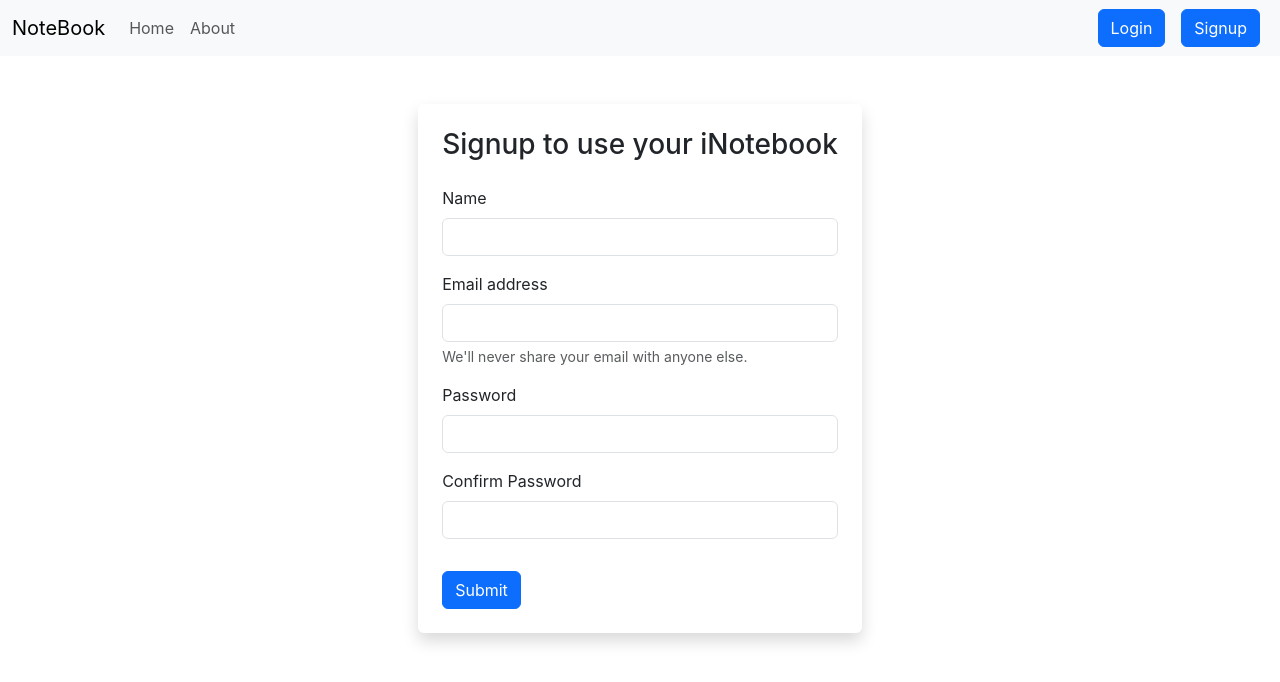
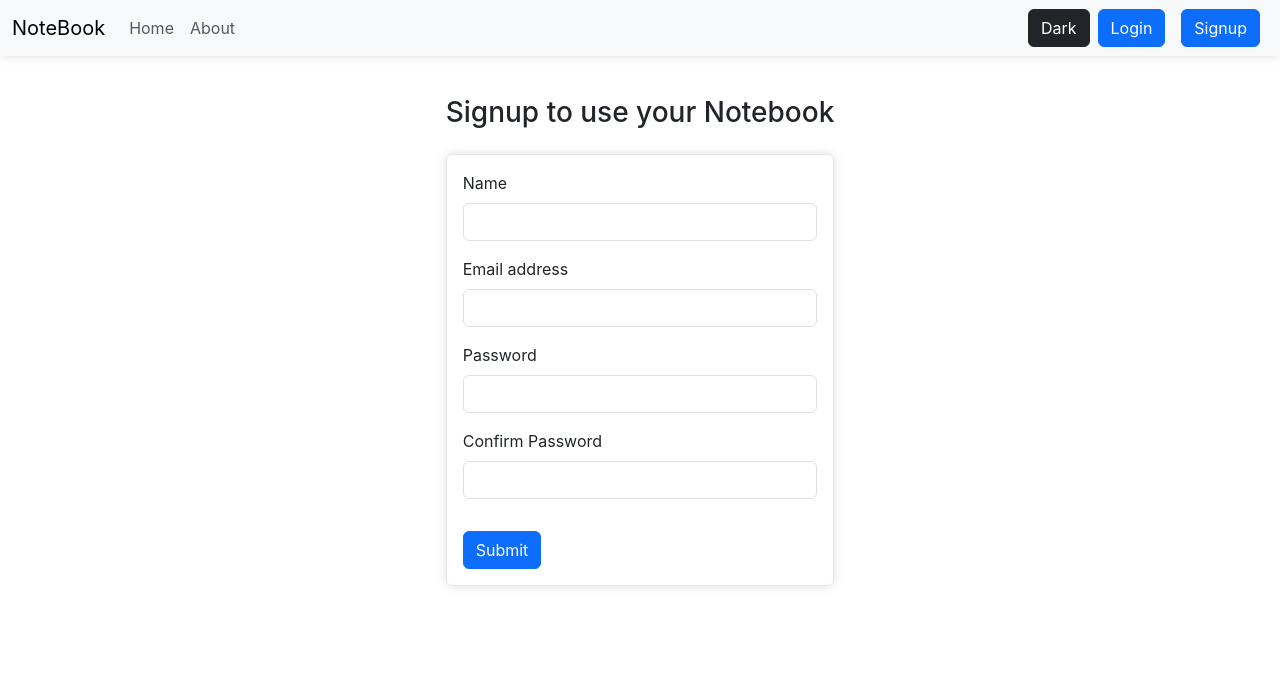
Before and after one commit to prasunbairagi/iNotebook, a React (Create React App) app: page /signup in a window 1280 px wide. Shown: the top 682 px of the page. Built offline with nearby package versions, Linux system fonts and the light colour scheme.

Commit message:
Light and Dark Theme changes initiated

```diff
--- a/src/App.js
+++ b/src/App.js
@@ -8,9 +8,10 @@ import Alert from "./components/Alert";
 import Signup from "./components/Signup";
 import Loginform from "./components/Loginform";
 import { useState } from "react";
+import { useSelector } from "react-redux";
 function App() {
   const [alert, setAlert] = useState(null);
-
+  const theme = useSelector((state) => state.theme);
   const showAlert = (message, type) => {
     setAlert({
       msg: message,
@@ -26,7 +27,7 @@ function App() {
         <Router>
           <Navbar />
           <Alert alert={alert}/>
-          <div className="container">
+          <div className={`${theme === 'dark' ? 'bg-dark' : ''}`} style={{height:'100vh'}}>
             <Routes>
               <Route exact path="/" element={<Home showAlert={showAlert} />} />
               <Route exact path="/about" element={<About />} />
--- a/src/components/AddNote.js
+++ b/src/components/AddNote.js
@@ -1,7 +1,8 @@
 import React, { useContext, useState } from "react";
 import noteContext from "../context/notes/noteContext";
-
+import { useSelector } from "react-redux";
 const AddNote = (props) => {
+  const theme= useSelector((state)=>state.theme)
   const context = useContext(noteContext);
   const { addNote } = context;
   const [note, setNote] = useState({ title: "", description: "", tag: "" });
@@ -18,14 +19,14 @@ const AddNote = (props) => {
     <div className="py-3">
       <h3 className="pb-2">Add a note</h3>
 
-      <form className="card p-3">
+      <form className={`card ${theme === 'dark' ? 'addnotecard-dark' : 'addnotecard-light'} p-3`}>
         <div className="mb-3">
           <label htmlFor="title" className="form-label">
             Title
           </label>
           <input
             type="text"
-            className="form-control"
+            className={`form-control ${theme === 'dark' ? 'form-control-dark' : ''}`}
             id="title"
             name="title"
             aria-describedby="emailHelp"
@@ -38,21 +39,13 @@ const AddNote = (props) => {
             Description
           </label>
           <textarea
-            className="form-control"
+            className={`form-control ${theme === 'dark' ? 'form-control-dark' : ''}`}
             id="description"
             name="description"
             onChange={onChange}
             value={note.description}
             rows="3"
           />
-          {/* <input
-            type="text"
-            className="form-control"
-            id="description"
-            name="description"
-            onChange={onChange}
-            value={note.description}
-          /> */}
         </div>
         <div className="mb-3">
           <label htmlFor="tag" className="form-label">
@@ -60,7 +53,7 @@ const AddNote = (props) => {
           </label>
           <input
             type="text"
-            className="form-control"
+            className={`form-control ${theme === 'dark' ? 'form-control-dark' : ''}`}
             id="tag"
             name="tag"
             onChange={onChange}
--- a/src/components/Alert.js
+++ b/src/components/Alert.js
@@ -9,7 +9,7 @@ const capitalize=(word)=>{
     return lower.charAt(0).toUpperCase() + lower.slice(1);
 }
   return (
-    props.alert && <div className={`alert alert-${props.alert.type} alert-dismissible fade show`} role="alert">
+    props.alert && <div className={`my-0 alert alert-${props.alert.type} alert-dismissible fade show`} role="alert">
   <strong>{capitalize(props.alert.type)}</strong>: {props.alert.msg}
   {/* <button type="button" className="btn-close" data-bs-dismiss="alert" aria-label="Close"></button> */}
 </div>
--- a/src/components/Home.js
+++ b/src/components/Home.js
@@ -1,12 +1,10 @@
-// import React,{useContext} from "react";
-// import noteContext from "../context/notes/noteContext";
 import React from "react";
 import Notes from "./Notes";
+import { useSelector } from "react-redux";
 const Home = (props) => {
-  // const context = useContext(noteContext);
-  // const {notes, setNotes} = context;
+  const theme = useSelector((state) => state.theme);
   return (
-    <div>
+    <div className={`container ${theme==='dark'?'bg-dark':''}`}>
      <Notes showAlert={props.showAlert}/>
     </div>
   );
--- a/src/components/Loginform.js
+++ b/src/components/Loginform.js
@@ -1,7 +1,8 @@
 import React, { useState } from "react";
 import { useNavigate } from "react-router-dom";
-
+import { useSelector } from "react-redux";
 const Loginform = (props) => {
+  const theme = useSelector((state) => state.theme);
   const [credentials, setCredentials] = useState({ email: "", password: "" });
   let navigate = useNavigate();
   const onChange = (e) => {
@@ -31,26 +32,28 @@ const Loginform = (props) => {
     }
   };
   return (
-    <div className="d-flex py-5 px-3 justify-content-center">
-      <div className="py-4 px-4 rounded-2 shadow " style={{maxWidth:'500px'}}>
-        <h3 className="pb-3">Login to use your iNotebook</h3>
-        <form onSubmit={handleSubmit}>
+    <div className="d-flex py-5 pt-3 px-3 justify-content-center">
+      <div className="py-4 px-4 " style={{ maxWidth: "500px" }}>
+        <h3 className="pb-3">Login to use your Notebook</h3>
+        <form
+          className={`p-3 rounded-2 ${
+            theme === "dark" ? "addnotecard-dark" : "addnotecard-light"
+          }`}
+          onSubmit={handleSubmit}
+        >
           <div className="mb-3">
             <label htmlFor="email" className="form-label">
               Email address
             </label>
             <input
               type="email"
-              className="form-control"
+              className={`form-control ${theme === 'dark' ? 'form-control-dark' : ''}`}
               id="email"
               value={credentials.email}
               name="email"
               onChange={onChange}
               aria-describedby="emailHelp"
             />
-            <div id="emailHelp" className="form-text">
-              We'll never share your email with anyone else.
-            </div>
           </div>
           <div className="mb-3">
             <label htmlFor="password" className="form-label">
@@ -58,14 +61,13 @@ const Loginform = (props) => {
             </label>
             <input
               type="password"
-              className="form-control"
+              className={`form-control ${theme === 'dark' ? 'form-control-dark' : ''}`}
               id="password"
               value={credentials.password}
               name="password"
               onChange={onChange}
             />
           </div>
-
           <button type="submit" className="btn btn-primary mt-3">
             Submit
           </button>
--- a/src/components/Navbar.js
+++ b/src/components/Navbar.js
@@ -2,8 +2,12 @@
 import React from "react";
 import { Link, useLocation, useNavigate } from "react-router-dom";
 import { useSelector } from "react-redux";
-
+import { useDispatch } from "react-redux";
+import { bindActionCreators } from "redux";
+import { actionCreators } from "../state/index";
 const Navbar = () => {
+  const dispatch=useDispatch();
+  const actions = bindActionCreators(actionCreators, dispatch)
   const theme = useSelector((state) => state.theme);
   let location = useLocation();
   let navigate = useNavigate();
@@ -11,12 +15,9 @@ const Navbar = () => {
     localStorage.removeItem("token");
     navigate("/login");
   };
-  // useEffect(() => {
-  //   console.log(location)
-  // }, [location]);
   return (
     <>
-      <nav className="navbar navbar-expand-lg bg-body-tertiary">
+      <nav className={`navbar navbar-expand-lg bg-body-tertiary ${theme === 'dark' ? 'navbar-dark' : 'navbar-light'}`}>
         <div className="container-fluid">
           <Link className="navbar-brand" to="/">
             NoteBook
@@ -56,6 +57,17 @@ const Navbar = () => {
                 </Link>
               </li>
             </ul>
+            <div className="my-auto">
+              {theme === "light" ? (
+                <button type="button" className="btn btn-dark" onClick={()=>{actions.darkTheme('dark')}}>
+                  Dark
+                </button>
+              ) : (
+                <button type="button" className="btn btn-light" onClick={()=>{actions.lightTheme('light')}}>
+                  Light
+                </button>
+              )}
+            </div>
             {!localStorage.getItem("token") ? (
               <form className="d-flex" role="search">
                 <Link
--- a/src/components/Noteitem.js
+++ b/src/components/Noteitem.js
@@ -1,13 +1,14 @@
 import React,{useContext} from "react";
 import noteContext from "../context/notes/noteContext";
-
+import { useSelector } from "react-redux";
 const Noteitem = (props) => {
+  const theme = useSelector((state) => state.theme);
   const context = useContext(noteContext);
   const {deleteNote} = context;
   const { note,updateNote } = props;
   return (
     <div className="col-md-6">
-      <div className="card my-2">
+      <div className={`card ${theme === 'dark' ? 'addnotecard-dark' : 'addnotecard-light'} my-2`}>
         <div className="card-body" style={{position:'relative'}}>
           <span className="text-white px-2 rounded-3" style={{position:'absolute',top:"-10px",left:"0px",backgroundColor:'#ff7e00'}}>{note.tag}</span>
           <div className="d-flex justify-content-between">
--- a/src/components/Notes.js
+++ b/src/components/Notes.js
@@ -37,7 +37,7 @@ const Notes = (props) => {
   const refClose = useRef(null);
   return (
     <>
-    <div className="row px-0 mx-0">
+    <div className="row pt-3 px-0 mx-0">
       <div className="col-12 col-md-4 col-lg-4">
       <AddNote showAlert={props.showAlert}/>
       </div>
--- a/src/components/Signup.js
+++ b/src/components/Signup.js
@@ -1,7 +1,8 @@
 import React, { useState } from "react";
 import { useNavigate } from "react-router-dom";
-
+import { useSelector } from "react-redux";
 const Signup = (props) => {
+  const theme = useSelector((state) => state.theme);
   const [credentials, setCredentials] = useState({
     name: "",
     email: "",
@@ -33,17 +34,22 @@ const Signup = (props) => {
     setCredentials({ ...credentials, [e.target.name]: e.target.value });
   };
   return (
-    <div className="d-flex py-5 px-3 justify-content-center">
-      <div className="py-4 px-4 rounded-2 shadow" style={{maxWidth:'500px'}}>
-        <h3 className="pb-3">Signup to use your iNotebook</h3>
-        <form onSubmit={handleSubmit}>
+    <div className="d-flex py-5 pt-3 px-3 justify-content-center">
+      <div className="py-4 px-4" style={{ maxWidth: "500px" }}>
+        <h3 className="pb-3">Signup to use your Notebook</h3>
+        <form
+          className={`p-3 rounded-2 ${
+            theme === "dark" ? "addnotecard-dark" : "addnotecard-light"
+          }`}
+          onSubmit={handleSubmit}
+        >
           <div className="mb-3">
             <label htmlFor="email" className="form-label">
               Name
             </label>
             <input
               type="text"
-              className="form-control"
+              className={`form-control ${theme === 'dark' ? 'form-control-dark' : ''}`}
               id="name"
               value={credentials.name}
               name="name"
@@ -57,16 +63,13 @@ const Signup = (props) => {
             </label>
             <input
               type="email"
-              className="form-control"
+              className={`form-control ${theme === 'dark' ? 'form-control-dark' : ''}`}
               id="email"
               value={credentials.email}
               name="email"
               onChange={onChange}
               aria-describedby="emailHelp"
             />
-            <div id="emailHelp" className="form-text">
-              We'll never share your email with anyone else.
-            </div>
           </div>
           <div className="mb-3">
             <label htmlFor="password" className="form-label">
@@ -74,7 +77,7 @@ const Signup = (props) => {
             </label>
             <input
               type="password"
-              className="form-control"
+              className={`form-control ${theme === 'dark' ? 'form-control-dark' : ''}`}
               id="password"
               value={credentials.password}
               name="password"
@@ -89,7 +92,7 @@ const Signup = (props) => {
             </label>
             <input
               type="password"
-              className="form-control"
+              className={`form-control ${theme === 'dark' ? 'form-control-dark' : ''}`}
               id="cpassword"
               value={credentials.cpassword}
               name="cpassword"
--- a/src/index.css
+++ b/src/index.css
@@ -11,3 +11,39 @@ code {
   font-family: source-code-pro, Menlo, Monaco, Consolas, 'Courier New',
     monospace;
 }
+
+.navbar-dark{
+  background-color:black !important;
+  color:white !important;
+  box-shadow: 0 0 10px rgba(192, 192, 192, 0.5);
+}
+.navbar-light{
+  box-shadow: 0 0 10px rgba(192, 192, 192, 0.5);
+}
+.bg-dark{
+  background-color:black !important;
+  color:white !important;
+}
+.addnotecard-dark{
+  background-color:black !important;
+  color:white !important;
+  border: 1px solid rgba(192, 192, 192, 0.1);
+  box-shadow: 0 0 10px rgba(192, 192, 192, 0.5);
+}
+.addnotecard-light {
+
+  border: 1px solid rgb(8, 8, 8,0.1);
+  box-shadow: 0 0 10px rgba(192, 192, 192, 0.5);
+}
+.form-control-dark{
+  background-color: #121313 !important;
+  color:white !important;
+  border:0px !important;
+}
+.form-control-dark:focus,.form-control-dark:hover{
+  box-shadow: 0 0 10px rgba(192, 192, 192, 0.5) !important;
+}
+.form-control:focus,.form-control:hover{
+  border: 1px solid rgb(8, 8, 8,0.3) !important;
+  box-shadow: 0 0 10px rgba(192, 192, 192, 0.6) ;
+}
```
